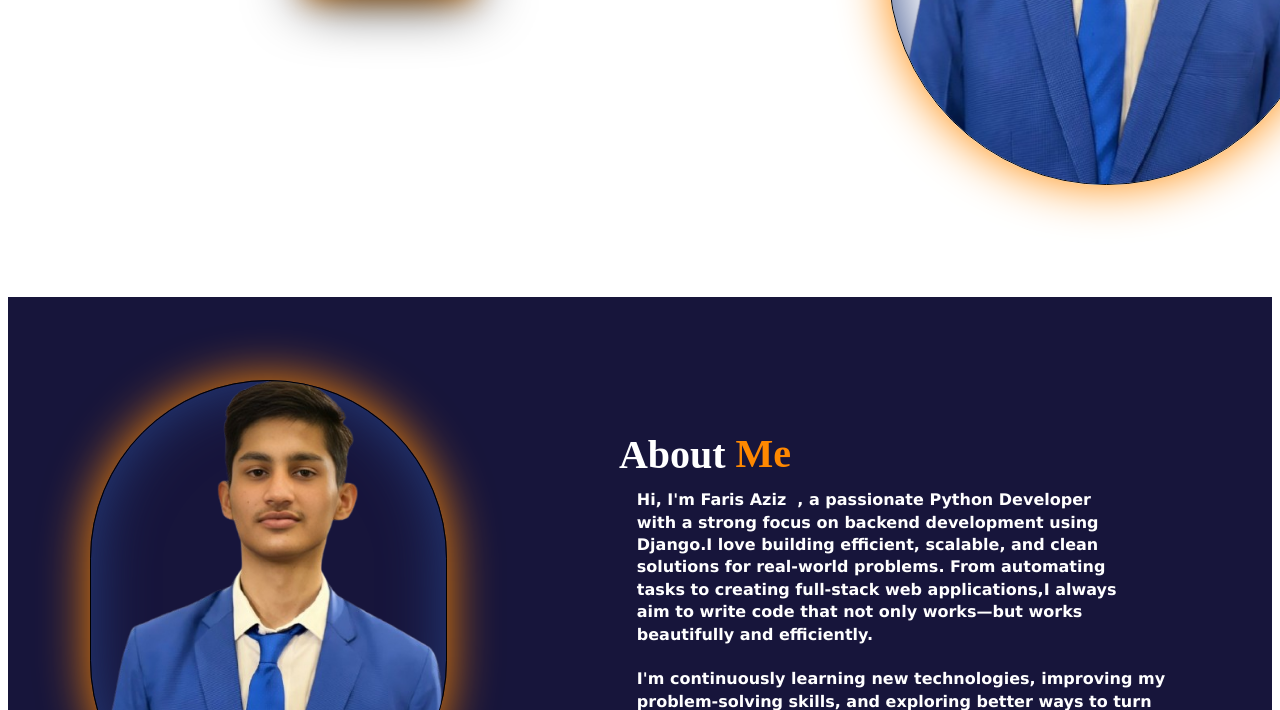
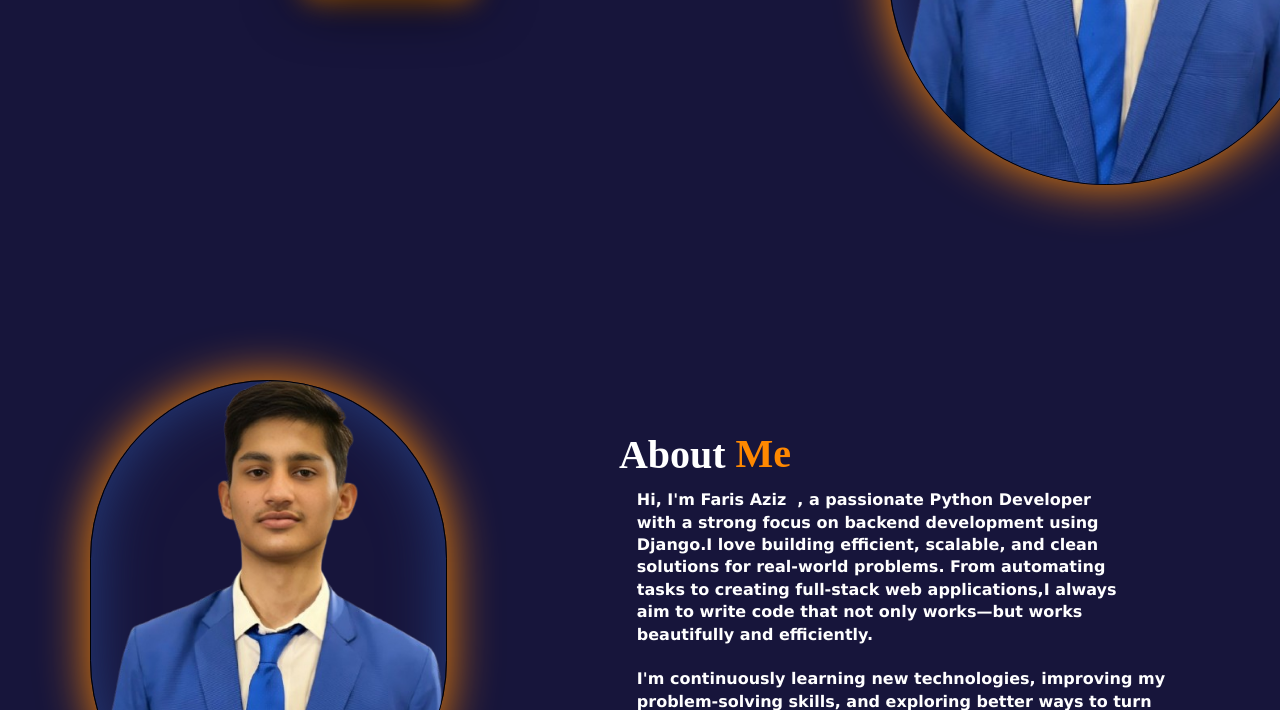
Before and after one commit to FarisAziz0807/Portfolio, a plain HTML site: page index.html in a window 1280 px wide. Shown: the part 535-1245 px from the top of the page. Drawn offline with Linux system fonts and the light colour scheme.

Commit message:
Update style.css

```diff
--- a/style.css
+++ b/style.css
@@ -1,5 +1,6 @@
 body {
    width: fit-content;
+   background-color: #17153B;
 }
 header {
     margin: 0 auto;
```
